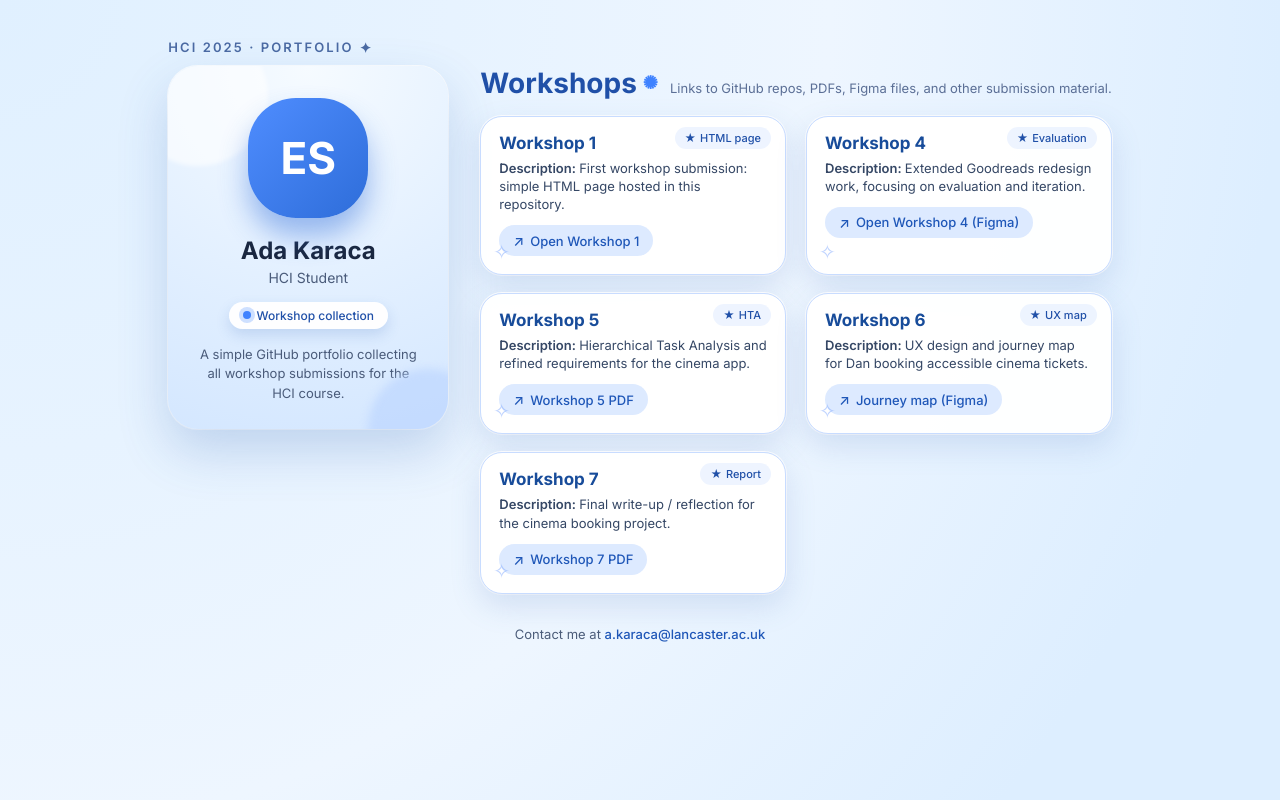
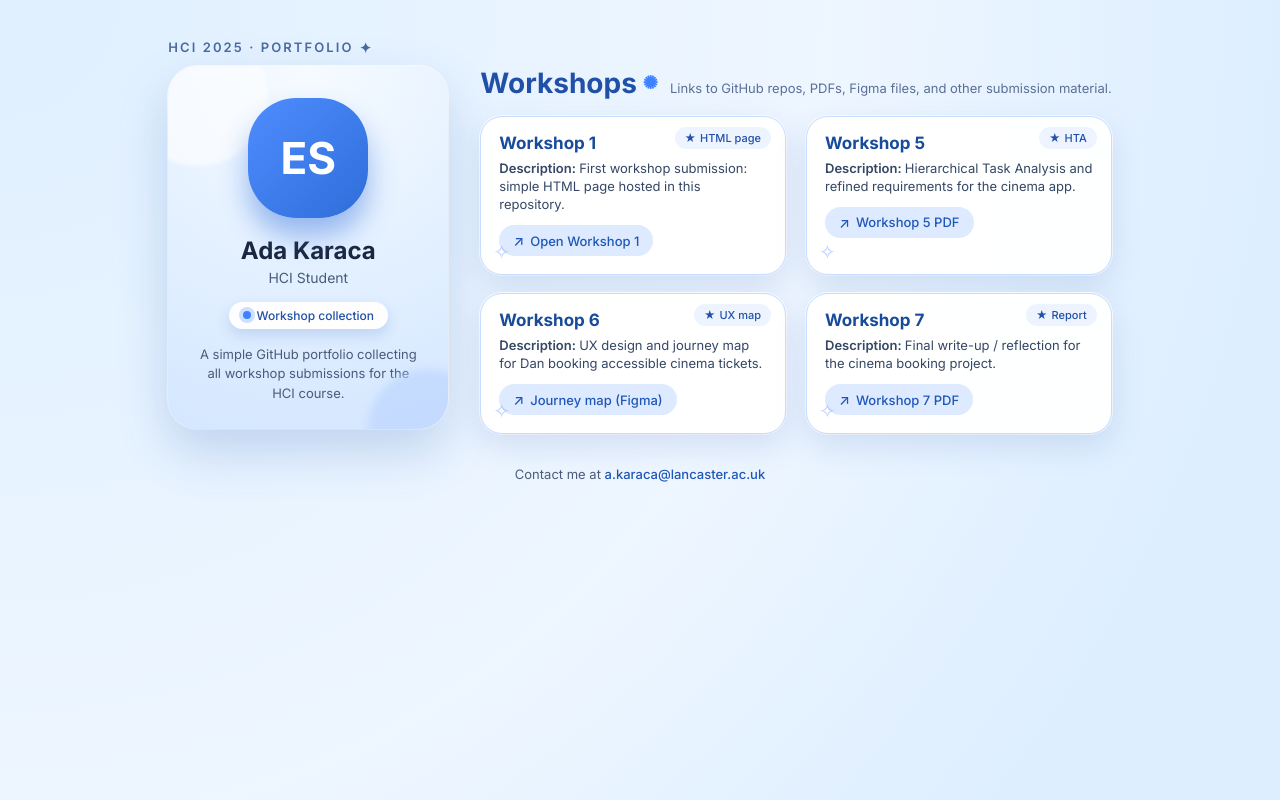
Before and after one commit to AdaBerkeKaraca/AdaBerkeKaraca.github.io, a plain HTML site: page index.html in a window 1280 px wide. Drawn offline with Linux system fonts and the light colour scheme.

Commit message:
Update index.html

```diff
--- a/index.html
+++ b/index.html
@@ -387,22 +387,6 @@
             </a>
           </article>
 
-          <!-- Workshop 4 -->
-          <article class="workshop-card">
-            <div class="workshop-tag">Evaluation</div>
-            <h2>Workshop 4</h2>
-            <p>
-              <span class="label">Description: </span>
-              Extended Goodreads redesign work, focusing on evaluation and iteration.
-            </p>
-            <a class="pill-link"
-               href="https://www.figma.com/design/6fiuWXrTXkoMcTL44Tgeuo/GoodReads-Redesign?node-id=1-2&p=f&t=mndIAPMFaZdCsB0k-0"
-               target="_blank">
-              <span class="icon">↗</span>
-              <span>Open Workshop 4 (Figma)</span>
-            </a>
-          </article>
-
           <!-- Workshop 5 -->
           <article class="workshop-card">
             <div class="workshop-tag">HTA</div>
```
